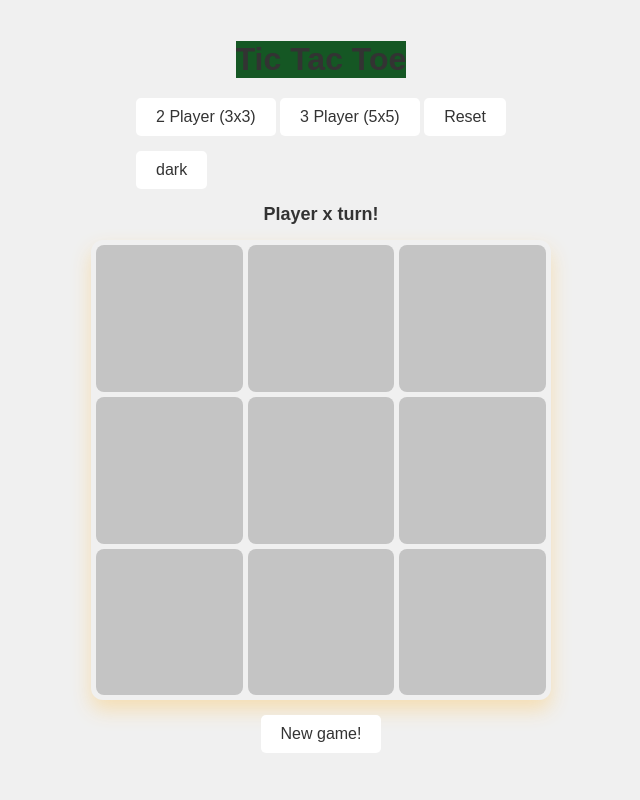
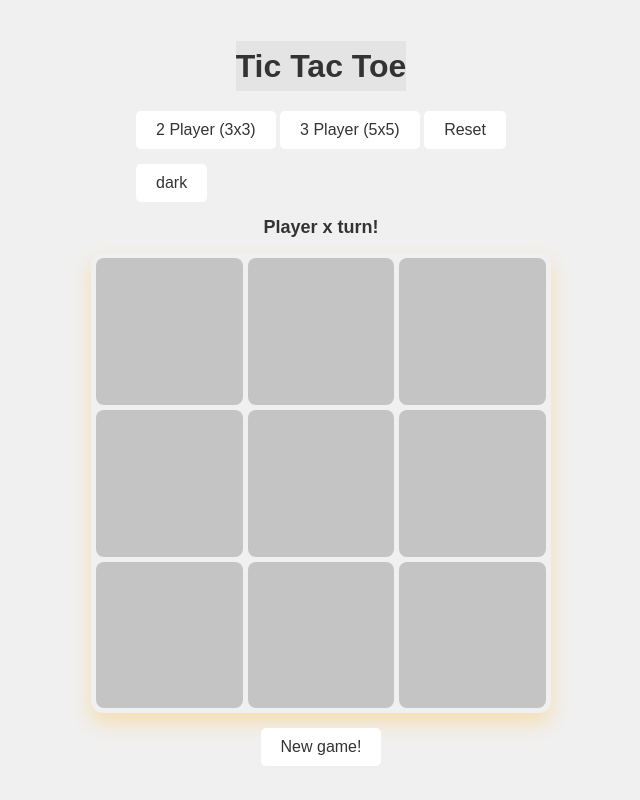
Before and after one commit to csecsemil/TicTacToe, a plain HTML site: page TicTacToe.html in a window 1280 px wide. Shown: the top 800 px of the page, without its empty margins (319-959 px from the left). Drawn offline with Linux system fonts and the light colour scheme.

Commit message:
h1 styling

```diff
--- a/TTT.css
+++ b/TTT.css
@@ -10,9 +10,18 @@ body {
 }
 
 h1 {
-    background-color: #155724;
+    background-color: #e3e4e3;
     margin-bottom: 5px;
+    grid-column: 1 / -1;
+    height: 50px;
+    display: flex;
+    align-items: center;
+    justify-content: center;
+    vertical-align: middle;
+    line-height: 50px;
 }
+
+
 
 .msg {
     font-weight: bold;
```
